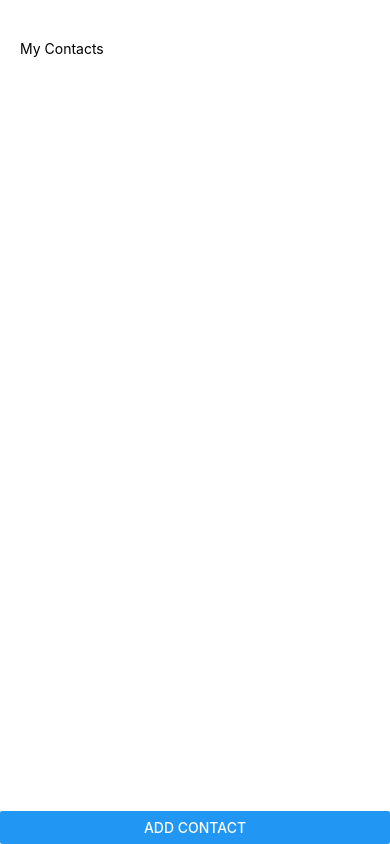
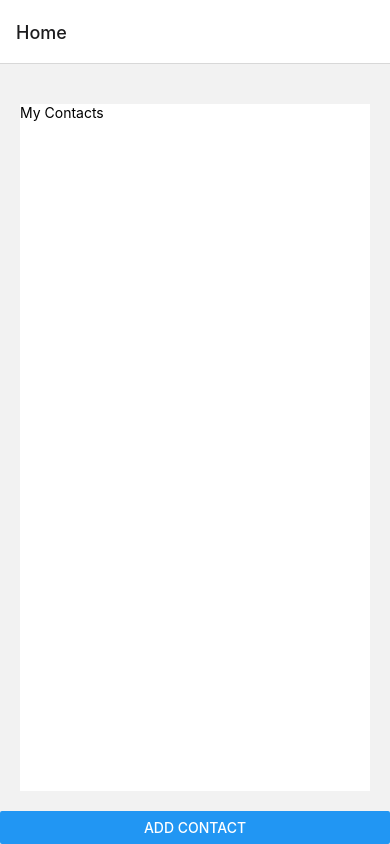
Before and after one commit to pablo-jurado/react-native-playground, a React Native app: screen /Home in a window 390 px wide. Built offline with nearby package versions, Linux system fonts and the light colour scheme.

Commit message:
add routes

```diff
--- a/App.js
+++ b/App.js
@@ -1,65 +1,13 @@
 import React from "react";
 import { StatusBar } from "expo-status-bar";
-import { View, Text, Button, TextInput, FlatList } from "react-native";
-import { globalStyles } from "./styles";
-import { TodoItem } from "./components/todoItem";
-import { FormModal } from "./components/modal";
+import Home from "./Home";
+import Navigator from "./routes";
 
 export default function App() {
-  const [items, setItems] = React.useState([]);
-  const [showModal, setShowModal] = React.useState(false);
-  const [itemIndex, setItemIndex] = React.useState(null);
-
-  function addItem(newItem) {
-    const id = Math.random().toString();
-    setItems([...items, { ...newItem, id }]);
-  }
-
-  function removeItem(removeIndex) {
-    setItems(items.filter((_, index) => index !== removeIndex));
-  }
-
-  function editItem(item) {
-    setItems(items.map((oldItem) => (oldItem.id === item.id ? item : oldItem)));
-    setItemIndex(null);
-    setShowModal(false);
-  }
-
-  function onEdit(index) {
-    setItemIndex(index);
-    setShowModal(true);
-  }
-
-  function openModal() {
-    setItemIndex(null);
-    setShowModal(true);
-  }
-
   return (
     <>
+      <Navigator />
       <StatusBar style="auto" />
-      <FormModal
-        showModal={showModal}
-        closeModal={() => setShowModal(false)}
-        addItem={addItem}
-        editItem={editItem}
-        item={items[itemIndex]}
-      />
-      <View style={globalStyles.container}>
-        <Text>My Contacts</Text>
-        <FlatList
-          data={items}
-          keyExtractor={(item) => item.id}
-          renderItem={({ item, index }) => (
-            <TodoItem
-              itemText={item.name + " - " + item.phone}
-              onRemove={() => removeItem(index)}
-              onEdit={() => onEdit(index)}
-            />
-          )}
-        />
-      </View>
-      <Button title="Add Contact" onPress={openModal} />
     </>
   );
 }
--- /dev/null
+++ b/Home.js
@@ -0,0 +1,63 @@
+import React from "react";
+import { View, Text, Button, TextInput, FlatList } from "react-native";
+import { globalStyles } from "./styles";
+import { TodoItem } from "./components/todoItem";
+import { FormModal } from "./components/modal";
+
+export default function Home() {
+  const [items, setItems] = React.useState([]);
+  const [showModal, setShowModal] = React.useState(false);
+  const [itemIndex, setItemIndex] = React.useState(null);
+
+  function addItem(newItem) {
+    const id = Math.random().toString();
+    setItems([...items, { ...newItem, id }]);
+  }
+
+  function removeItem(removeIndex) {
+    setItems(items.filter((_, index) => index !== removeIndex));
+  }
+
+  function editItem(item) {
+    setItems(items.map((oldItem) => (oldItem.id === item.id ? item : oldItem)));
+    setItemIndex(null);
+    setShowModal(false);
+  }
+
+  function onEdit(index) {
+    setItemIndex(index);
+    setShowModal(true);
+  }
+
+  function openModal() {
+    setItemIndex(null);
+    setShowModal(true);
+  }
+
+  return (
+    <>
+      <FormModal
+        showModal={showModal}
+        closeModal={() => setShowModal(false)}
+        addItem={addItem}
+        editItem={editItem}
+        item={items[itemIndex]}
+      />
+      <View style={globalStyles.container}>
+        <Text>My Contacts</Text>
+        <FlatList
+          data={items}
+          keyExtractor={(item) => item.id}
+          renderItem={({ item, index }) => (
+            <TodoItem
+              itemText={item.name + " - " + item.phone}
+              onRemove={() => removeItem(index)}
+              onEdit={() => onEdit(index)}
+            />
+          )}
+        />
+      </View>
+      <Button title="Add Contact" onPress={openModal} />
+    </>
+  );
+}
--- /dev/null
+++ b/routes.js
@@ -0,0 +1,15 @@
+import { createNativeStackNavigator } from "@react-navigation/native-stack";
+import { NavigationContainer } from "@react-navigation/native";
+import Home from "./Home";
+
+const Stack = createNativeStackNavigator();
+
+export default function Routes() {
+  return (
+    <NavigationContainer>
+      <Stack.Navigator>
+        <Stack.Screen name="Home" component={Home} />
+      </Stack.Navigator>
+    </NavigationContainer>
+  );
+}
```
